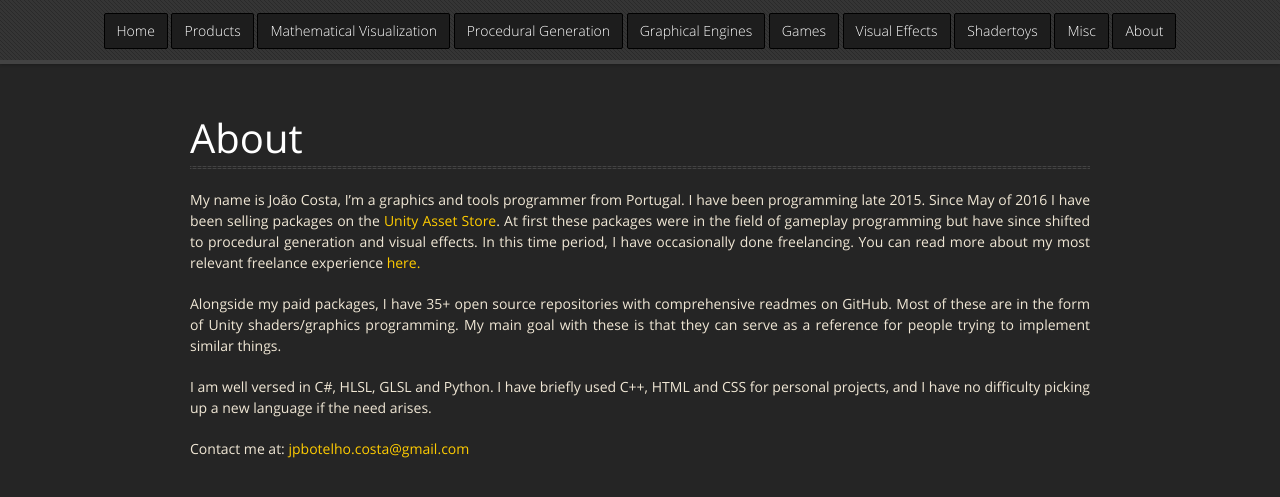
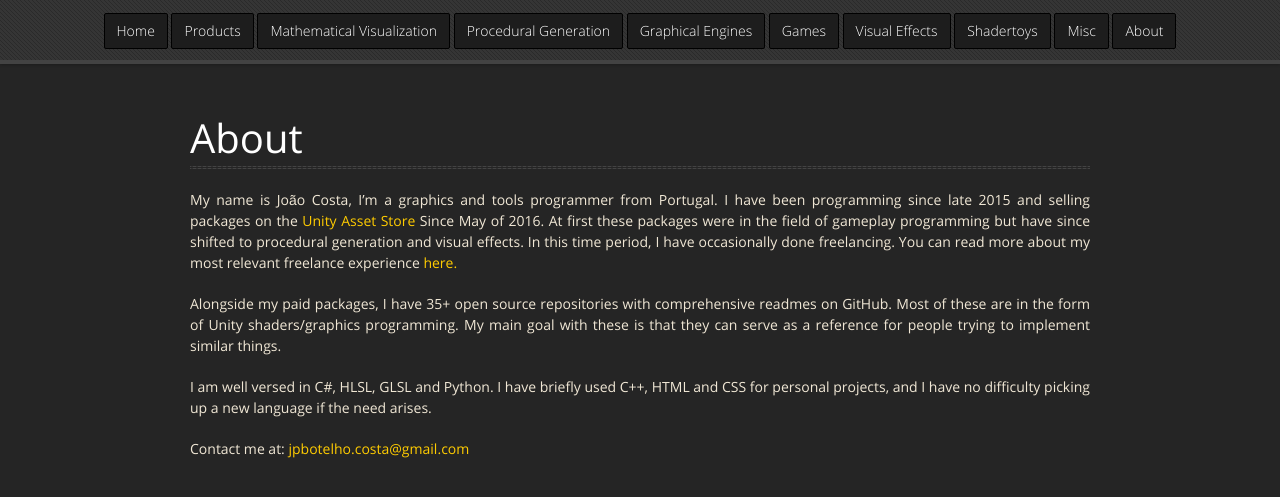
Before and after one commit to JPBotelho/portfolio, a Jekyll site: the page built from _posts/2021-03-25-About.md, in a window 1280 px wide. Shown: the top 497 px of the page. Built offline with Jekyll 4.4.1, drawn with Linux system fonts in a browser that asks for light colours.

Commit message:
i think its finished thank god its been 4 hours???

```diff
--- a/_posts/2021-03-25-About.md
+++ b/_posts/2021-03-25-About.md
@@ -8,7 +8,7 @@
 projectNR: ""
 ---
 
-My name is João Costa, I'm a graphics and tools programmer from Portugal. I have been programming late 2015. Since May of 2016 I have been selling packages on the [Unity Asset Store](https://assetstore.unity.com/publishers/21478). At first these packages were in the field of gameplay programming but have since shifted to procedural generation and visual effects. In this time period, I have occasionally done freelancing. You can read more about my most relevant freelance experience [here.](http://localhost:4000/jekyll/update/2019/08/09/Products.html#realtime-edge-detection)
+My name is João Costa, I'm a graphics and tools programmer from Portugal. I have been programming since late 2015 and selling packages on the [Unity Asset Store](https://assetstore.unity.com/publishers/21478) Since May of 2016. At first these packages were in the field of gameplay programming but have since shifted to procedural generation and visual effects. In this time period, I have occasionally done freelancing. You can read more about my most relevant freelance experience [here.](http://localhost:4000/jekyll/update/2019/08/09/Products.html#realtime-edge-detection)
 
 Alongside my paid packages, I have 35+ open source repositories with comprehensive readmes on GitHub. Most of these are in the form of Unity shaders/graphics programming. My main goal with these is that they can serve as a reference for people trying to implement similar things.
 
```
